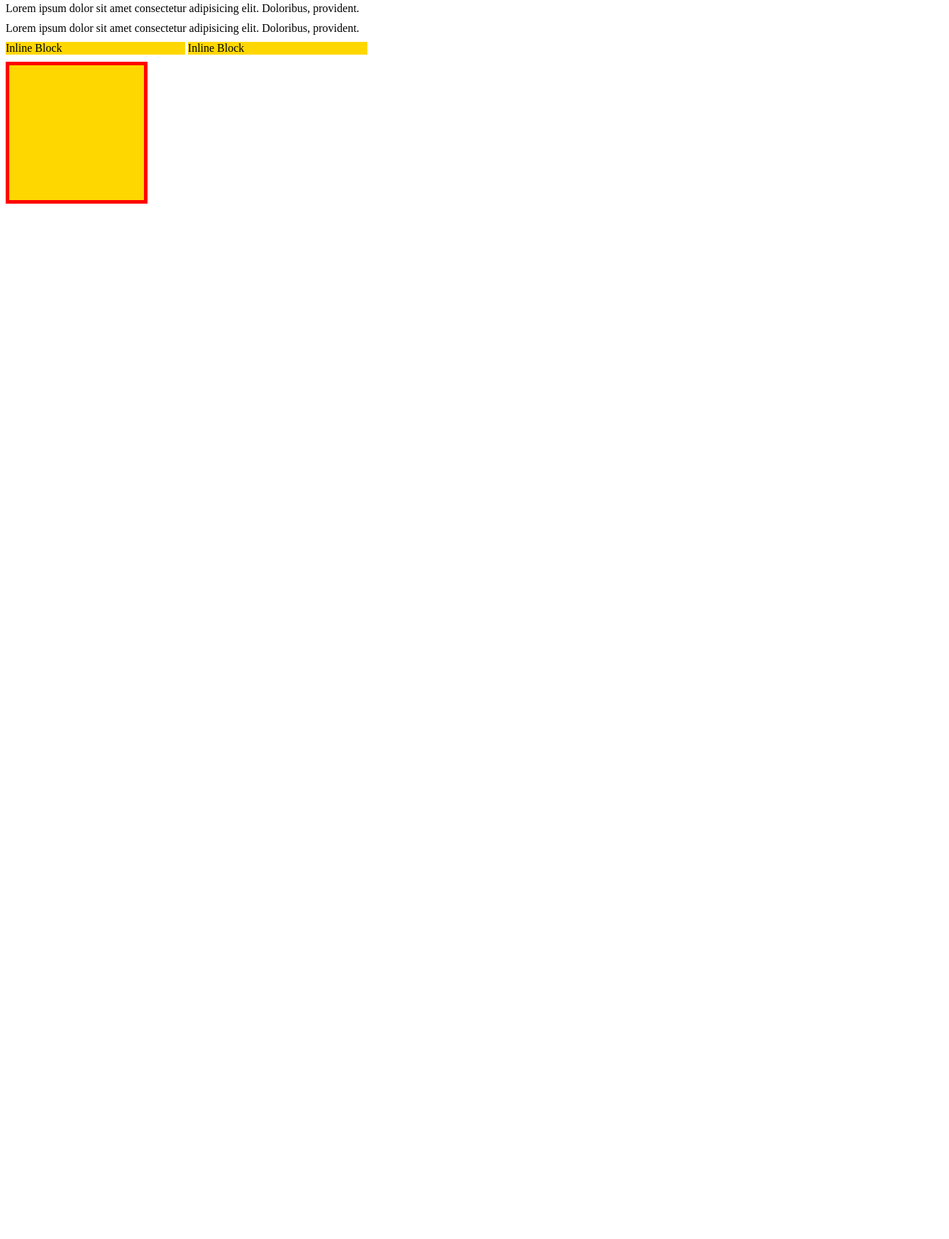
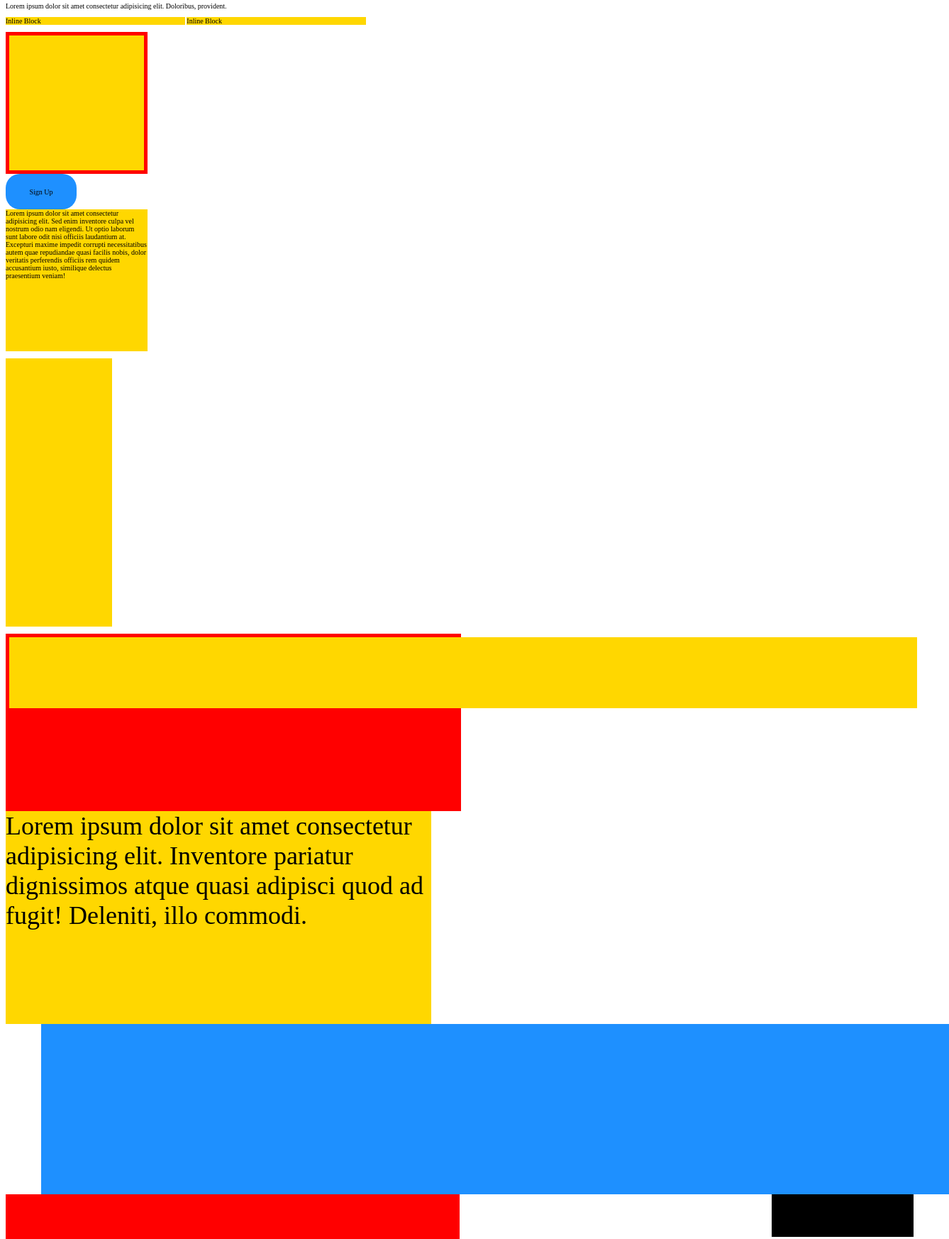
Before and after one commit to alihaider001/faraz-website, a plain HTML site: page lecture 4/index.html in a window 1280 px wide. Shown: the part 203-1949 px from the top of the page at 71% size, 1338 px wide, since content can reach past the window. Before the commit the page ends 800 px from the top, so only its background shows below. Drawn offline with Linux system fonts and the light colour scheme.

Commit message:
Update Lecture 4. (Overflow, Measuring Units, Positioning, Float)

```diff
--- a/lecture 4/index.html
+++ b/lecture 4/index.html
@@ -44,5 +44,84 @@
 
     <!-- Box Sizing -->
     <div class="sample-box"></div>
+
+    <div class="btn">Sign Up</div>
+
+    <!-- Overflow -->
+    <div class="overflow-box">
+      <p>
+        Lorem ipsum dolor sit amet consectetur adipisicing elit. Sed enim
+        inventore culpa vel nostrum odio nam eligendi. Ut optio laborum sunt
+        labore odit nisi officiis laudantium at. Excepturi maxime impedit
+        corrupti necessitatibus autem quae repudiandae quasi facilis nobis,
+        dolor veritatis perferendis officiis rem quidem accusantium iusto,
+        similique delectus praesentium veniam!
+      </p>
+    </div>
+
+    <!-- Measuring Units
+      Examples of absolute units are px, pt, in, cm, etc. Examples of relative units are %, vw, vh, em and rem. -->
+    <div class="measuring-box-1"></div>
+    <div class="measuring-box-container">
+      <div class="measuring-box-2"></div>
+    </div>
+    <div class="measuring-box-3-container">
+      <div class="measuring-box-3">
+        <p>
+          Lorem ipsum dolor sit amet consectetur adipisicing elit. Inventore
+          pariatur dignissimos atque quasi adipisci quod ad fugit! Deleniti,
+          illo commodi.
+        </p>
+      </div>
+    </div>
+
+    <!-- Positioning Static, Fixed, Relative, Absolute, Sticky, z-index -->
+
+    <div class="rect-container">
+      <div class="rect"></div>
+    </div>
+
+    <div class="sticky-rect"></div>
+
+    <div class="empty"></div>
+    <div class="box">
+      Lorem ipsum dolor sit, amet consectetur adipisicing elit. Maxime, quas.
+    </div>
+    <div class="box">
+      Lorem ipsum dolor sit, amet consectetur adipisicing elit. Maxime, quas.
+    </div>
+    <div class="box">
+      Lorem ipsum dolor sit, amet consectetur adipisicing elit. Maxime, quas.
+    </div>
+    <div class="box">
+      Lorem ipsum dolor sit, amet consectetur adipisicing elit. Maxime, quas.
+    </div>
+    <div class="empty"></div>
+
+    <!-- Float -->
+    <div class="section">
+      <img
+        src="https://images.pexels.com/photos/12448681/pexels-photo-12448681.jpeg?auto=compress&cs=tinysrgb&w=1260&h=750&dpr=1"
+        alt=""
+      />
+      <p>
+        Lorem ipsum dolor sit amet consectetur, adipisicing elit. Perferendis,
+        cumque magni, voluptate aliquid eos totam non molestiae quos provident
+        quo incidunt velit, facilis veniam eius quasi qui dignissimos aperiam
+        dolorum omnis consequuntur? Voluptatum id sunt vel numquam labore
+        quibusdam eaque, aliquam qui? Ab eum explicabo perspiciatis iure quis
+        placeat soluta alias a, hic porro, excepturi cumque blanditiis quam
+        repudiandae tempora minus velit maiores? A dolorem animi, quisquam, ipsa
+        corporis dignissimos explicabo facere sint praesentium porro, voluptates
+        quis ea modi illo optio officiis velit harum debitis nobis repudiandae
+        iste neque fugit. Exercitationem corrupti enim totam delectus commodi,
+        facere facilis amet, fugiat, fugit iste iure architecto. Fugiat itaque
+        error unde illo totam nisi eos dolore excepturi, iure provident
+        reprehenderit neque possimus rerum blanditiis tempore, ducimus odit
+        ipsam. Eius expedita necessitatibus, sint in beatae amet soluta dicta
+        maiores repudiandae reprehenderit ipsam itaque modi labore sunt hic
+        totam quae quidem delectus nemo nesciunt deleniti.
+      </p>
+    </div>
   </body>
 </html>
--- a/lecture 4/styles.css
+++ b/lecture 4/styles.css
@@ -1,3 +1,7 @@
+html {
+  font-size: 62.5%;
+}
+
 .box {
   background-color: gold;
   padding: 10px;
@@ -38,6 +42,105 @@ span {
   background-color: gold;
   margin-top: 10px;
   border: 5px solid red;
-  padding: 20px;
+  padding: 50px;
   box-sizing: border-box;
 }
+
+.btn {
+  background-color: dodgerblue;
+  width: 100px;
+  height: 50px;
+  display: flex;
+  justify-content: center;
+  align-items: center;
+  border-radius: 20px;
+  cursor: pointer;
+  box-sizing: border-box;
+}
+
+.btn:hover {
+  border: 2px solid red;
+}
+
+.overflow-box {
+  width: 200px;
+  height: 200px;
+  background-color: gold;
+  overflow: auto;
+}
+
+.measuring-box-1 {
+  width: 150px;
+  height: 10cm;
+  background-color: gold;
+  margin: 10px 0;
+}
+.measuring-box-container {
+  background-color: red;
+  border: 5px solid red;
+  height: 30vh;
+  width: 50%;
+}
+.measuring-box-2 {
+  width: 100vw;
+  height: 100px;
+  background-color: gold;
+}
+.measuring-box-3-container {
+  font-size: 20px;
+}
+.measuring-box-3 {
+  width: 60rem;
+  height: 30rem;
+  background-color: gold;
+  /* 2 x font-size of root element */
+  font-size: 3.6rem;
+
+  /* 2 x font-size of parent element */
+  /* font-size: 3em;  */
+}
+
+.rect-container {
+  position: relative;
+  width: 100vw;
+  height: 30vh;
+  background-color: dodgerblue;
+  left: 50px;
+}
+
+.rect {
+  width: 200px;
+  height: 200px;
+  background-color: black;
+  position: absolute;
+  top: 100px;
+  right: 50px;
+  z-index: -1;
+
+  /* top: 0; */
+  /* left: 0; */
+}
+
+.sticky-rect {
+  width: 50vw;
+  height: 20vh;
+  background-color: red;
+  position: sticky;
+  top: 0;
+}
+
+.empty {
+  height: 100vh;
+}
+
+.section img {
+  height: 200px;
+  width: 200px;
+  float: left;
+  margin-right: 20px;
+}
+
+.section p {
+  font-size: 40px;
+  /* clear: right; */
+}
```
Also changed, not shown: 1 other file.
